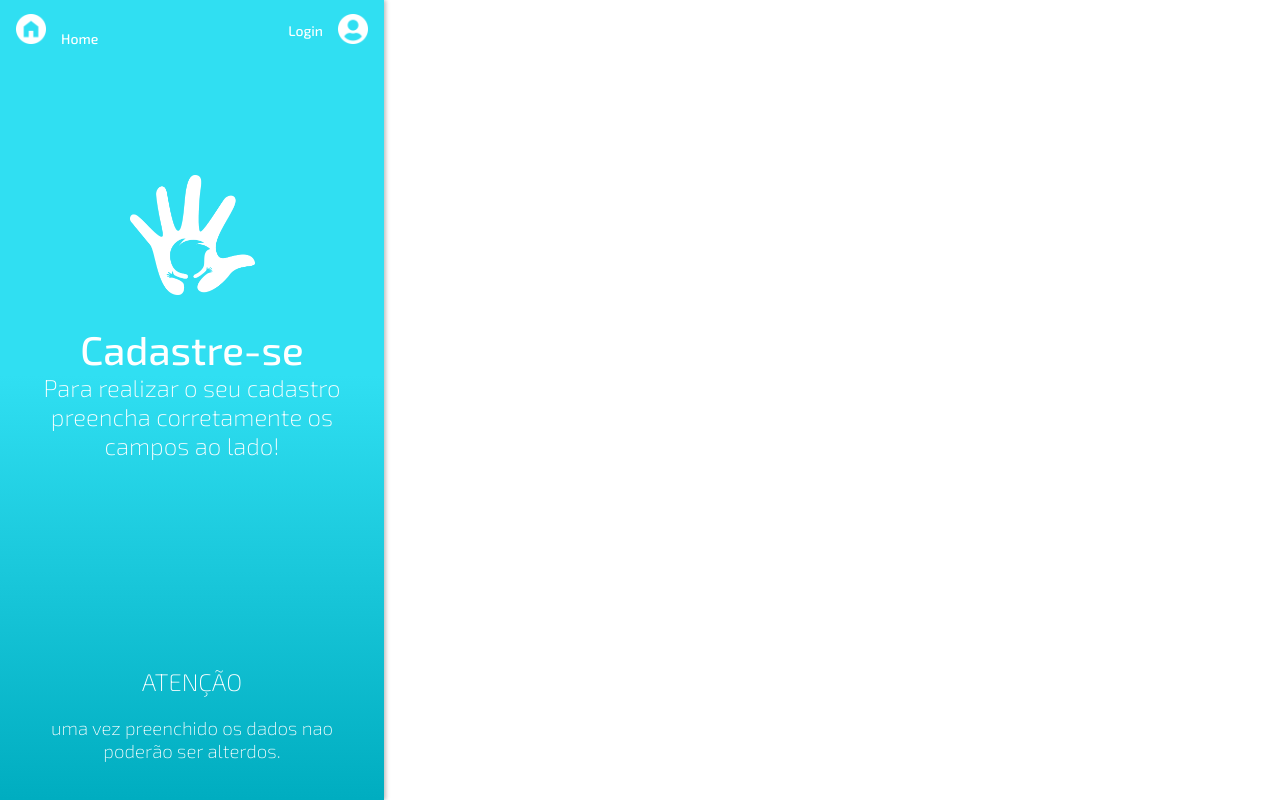
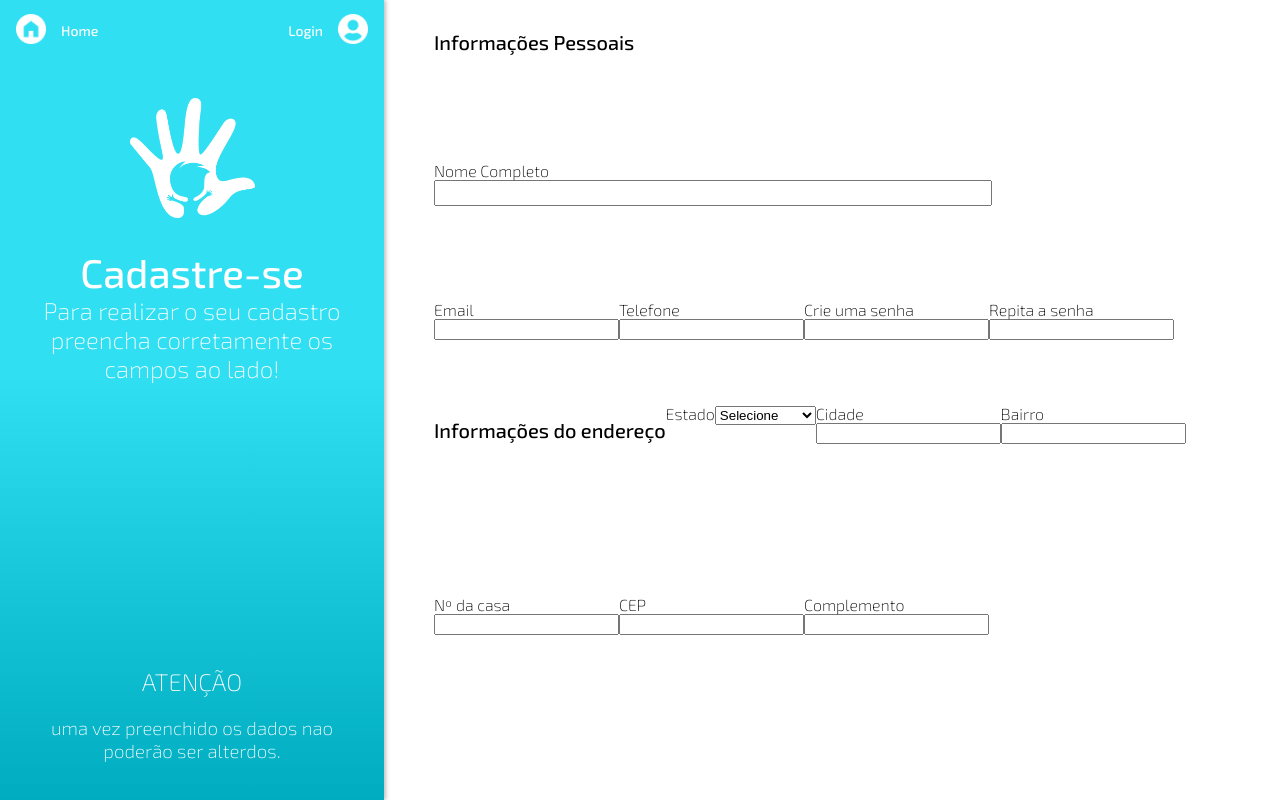
Before and after one commit to freitasvin/projeto-integrador-pw-front, a React (Create React App) app: page /sign-up in a window 1280 px wide. Built offline with nearby package versions, Linux system fonts and the light colour scheme.

Commit message:
Creating register formulary

```diff
--- a/src/components/Introduction/HomeButton.js
+++ b/src/components/Introduction/HomeButton.js
@@ -1,15 +1,19 @@
 import React from 'react';
 import { Link } from 'react-router-dom';
+import { LinkStyled, HomeButtonStyle } from './styles';
 import homeIcon from '../../Images/Icons/Home.png';
-import { HomeButtonStyle } from './styles';
 
 export function HomeButton() {
   return (
     <HomeButtonStyle>
-      <Link to="/" style={{ textDecoration: 'none', color: 'white' }}>
+      <Link to="/">
         <img src={homeIcon} alt="home" />
+      </Link>
+
+      <LinkStyled to="/">
         <span>Home</span>
-      </Link>
+      </LinkStyled>
+
     </HomeButtonStyle>
   );
 }
--- a/src/components/Introduction/index.js
+++ b/src/components/Introduction/index.js
@@ -1,8 +1,7 @@
 import React from 'react';
-import { Link } from 'react-router-dom';
 import logo from '../../Images/Nursery-Logo/logo-1.png';
 import {
-  IntroductionContainerStyle, IntroductionStyle, LogoStyle, HeaderStyle,
+  IntroductionContainerStyle, IntroductionStyle, LogoStyle, HeaderStyle, LinkStyled,
 } from './styles';
 import { HomeButton } from './HomeButton';
 import { UserButton } from './UserButton';
@@ -35,9 +34,9 @@ export function IntroductionContainer({
 
         {footerSingup && (
         <div>
-          <Link to="/sign-up" style={{ textDecoration: 'none', color: 'white' }}>
+          <LinkStyled to="/sign-up">
             <h3>Cadastre-se</h3>
-          </Link>
+          </LinkStyled>
         </div>
         )}
 
--- a/src/components/Introduction/styles/index.js
+++ b/src/components/Introduction/styles/index.js
@@ -1,10 +1,12 @@
 import styled from 'styled-components';
+import { Link } from 'react-router-dom';
 
 export const IntroductionContainerStyle = styled.div`
     background: linear-gradient(180deg, #30DFF2 46.88%, #00ADC0 100%);
     display: flex;
     flex-direction: column;
     flex-basis: 30%;
+    min-width: 30%;
     color: white;
     box-shadow: 2px 0px 4px rgba(0, 0, 0, 0.25);
 `;
@@ -22,7 +24,7 @@ export const IntroductionStyle = styled.div`
     text-align: center;
     flex-grow: 1;
     justify-content: space-between;
-    padding: 30% 10% 5% 10%;
+    padding: 10% 10% 5% 10%;
 
     h1 {
         font-size: 40px;
@@ -78,3 +80,23 @@ export const UserButtonStyle = styled.div`
     margin-left: 15px;
     }
 `;
+
+export const LinkStyled = styled(Link)`
+    text-decoration: none;
+    color: white;
+    transition: border-bottom;
+
+    h3 {
+        font-size: 25px;
+        transition: border-bottom;
+
+        &:hover {
+            color: #a6b1b3
+        }
+    }
+
+ &:hover {
+    border-bottom: solid 1px white;
+    }
+
+`;
--- a/src/pages/Home/DropMenu.js
+++ b/src/pages/Home/DropMenu.js
@@ -4,7 +4,7 @@ import { DropMenuStyle } from './styles';
 export function DropMenu({ type }) {
   return (
     <DropMenuStyle type={type} aria-label={`${type} Select`}>
-      <option>{type}</option>
+      <option defaultValue="0" selected hidden>{type}</option>
       <option value="1">One</option>
       <option value="2">Two</option>
       <option value="3">Three</option>
--- /dev/null
+++ b/src/pages/Sing-up/Input.js
@@ -0,0 +1,11 @@
+import React from 'react';
+import { InputStyled } from './styles';
+
+export function Input({ inputId, inputLabel }) {
+  return (
+    <label htmlFor={inputId}>
+      {inputLabel}
+      <InputStyled type="text" id={inputId} />
+    </label>
+  );
+}
--- a/src/pages/Sing-up/index.js
+++ b/src/pages/Sing-up/index.js
@@ -1,6 +1,7 @@
 import React from 'react';
 import { IntroductionContainer } from '../../components/Introduction';
-import { ContainerStyle } from './styles';
+import { Input } from './Input';
+import { ContainerStyle, MainStyle, FormStyled } from './styles';
 
 function Login() {
   return (
@@ -10,6 +11,73 @@ function Login() {
         subtitle="Para realizar o seu cadastro preencha corretamente os campos ao lado!"
         footerWarning
       />
+
+      <MainStyle>
+        <FormStyled>
+          <h1>Informações Pessoais</h1>
+          <div className="break" />
+          <div className="item" style={{ flexGrow: 1 }}>
+            <Input inputId="entire-name" inputLabel="Nome Completo" />
+          </div>
+          <div className="break" />
+          <div className="item">
+            <label htmlFor="email">
+              Email
+              <input type="text" id="email" />
+            </label>
+          </div>
+          <div className="item">
+            <label htmlFor="phone">
+              Telefone
+              <input type="text" id="phone" />
+            </label>
+          </div>
+          <div className="item">
+            <label htmlFor="password">
+              Crie uma senha
+              <input type="password" id="password" />
+            </label>
+          </div>
+          <div className="item">
+            <label htmlFor="password-repeat">
+              Repita a senha
+              <input type="password" id="password-repeat" />
+            </label>
+          </div>
+        </FormStyled>
+
+        <FormStyled>
+          <h1>Informações do endereço</h1>
+          <label htmlFor="state">
+            Estado
+            <select type="" id="state">
+              <option defaultValue="0" selected hidden>Selecione</option>
+              <option value="1">Dois vizinhos</option>
+            </select>
+          </label>
+          <label htmlFor="city">
+            Cidade
+            <input type="text" id="city" />
+          </label>
+          <label htmlFor="neighborhood">
+            Bairro
+            <input type="text" id="neighborhood" />
+          </label>
+          <label htmlFor="house-number">
+            Nº da casa
+            <input type="text" id="house-number" />
+          </label>
+          <label htmlFor="postal-code">
+            CEP
+            <input type="text" id="postal-code" />
+          </label>
+          <label htmlFor="complement">
+            Complemento
+            <input type="text" id="complement" />
+          </label>
+
+        </FormStyled>
+      </MainStyle>
     </ContainerStyle>
   );
 }
--- a/src/pages/Sing-up/styles/index.js
+++ b/src/pages/Sing-up/styles/index.js
@@ -5,3 +5,41 @@ display: flex;
 flex-direction: row;
 height: 100vh;
 `;
+
+export const MainStyle = styled.div`
+  display: flex;
+  flex-direction: column;
+  padding-left: 50px;
+  margin-bottom: 2%;
+
+  h1 {
+    font-size: 20px;
+    font-weight: 500;
+  }
+`;
+
+export const FormStyled = styled.form`
+  flex-basis: 50%;
+  display: flex;
+  flex-wrap: wrap;
+  margin-top: 2%;
+
+  input, label {
+    display: block;
+  }
+
+  .item {
+    float: left;
+    height: max-content;
+  }
+
+  .break {
+    flex-basis: 100%;
+    height: 0;
+  }
+`;
+
+export const InputStyled = styled.input`
+  width: 550px;
+  height: 20px;
+`;
```
Also changed, not shown: .eslintrc.js, 1 other file (tests, documents, lock files or other folders).
